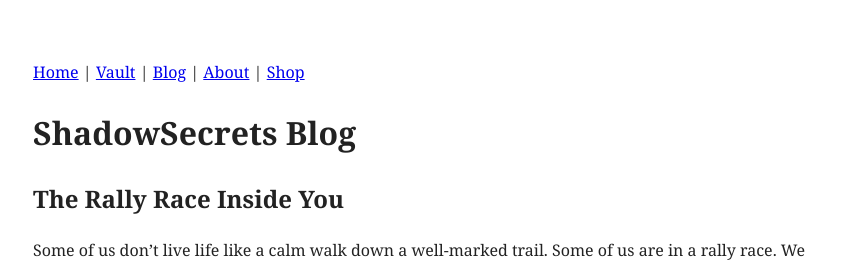
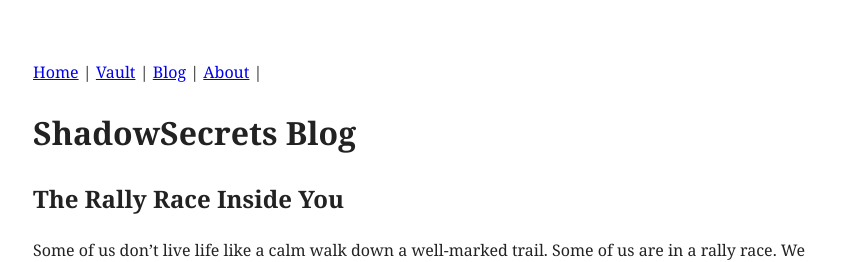
Before and after one commit to sebshadowsecrets/sebshadowsecrets, a Jekyll site: the page blog.html, which Jekyll copies as it is, in a window 1280 px wide and 900 px high. Shown: the top 262 px of the window, without its empty margins (207-1069 px from the left). Built offline with Jekyll 4.4.1, drawn with Linux system fonts in a browser that asks for light colours.

Commit message:
Update blog.html

```diff
--- a/blog.html
+++ b/blog.html
@@ -34,7 +34,6 @@
   <a href="vault.html">Vault</a> |
   <a href="blog.html">Blog</a> |
   <a href="about.html">About</a> |
-  <a href="shop.html">Shop</a>
 </nav>
 
 
```
